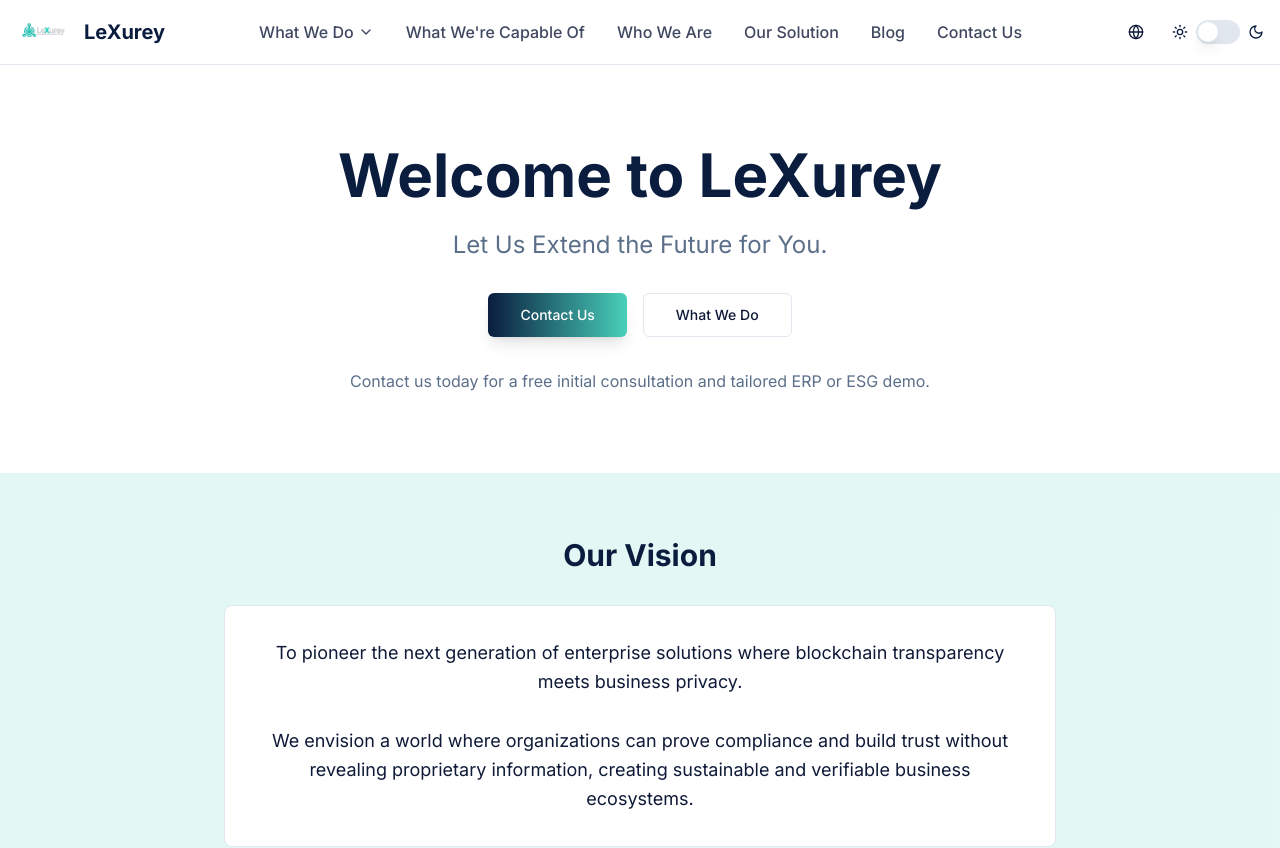
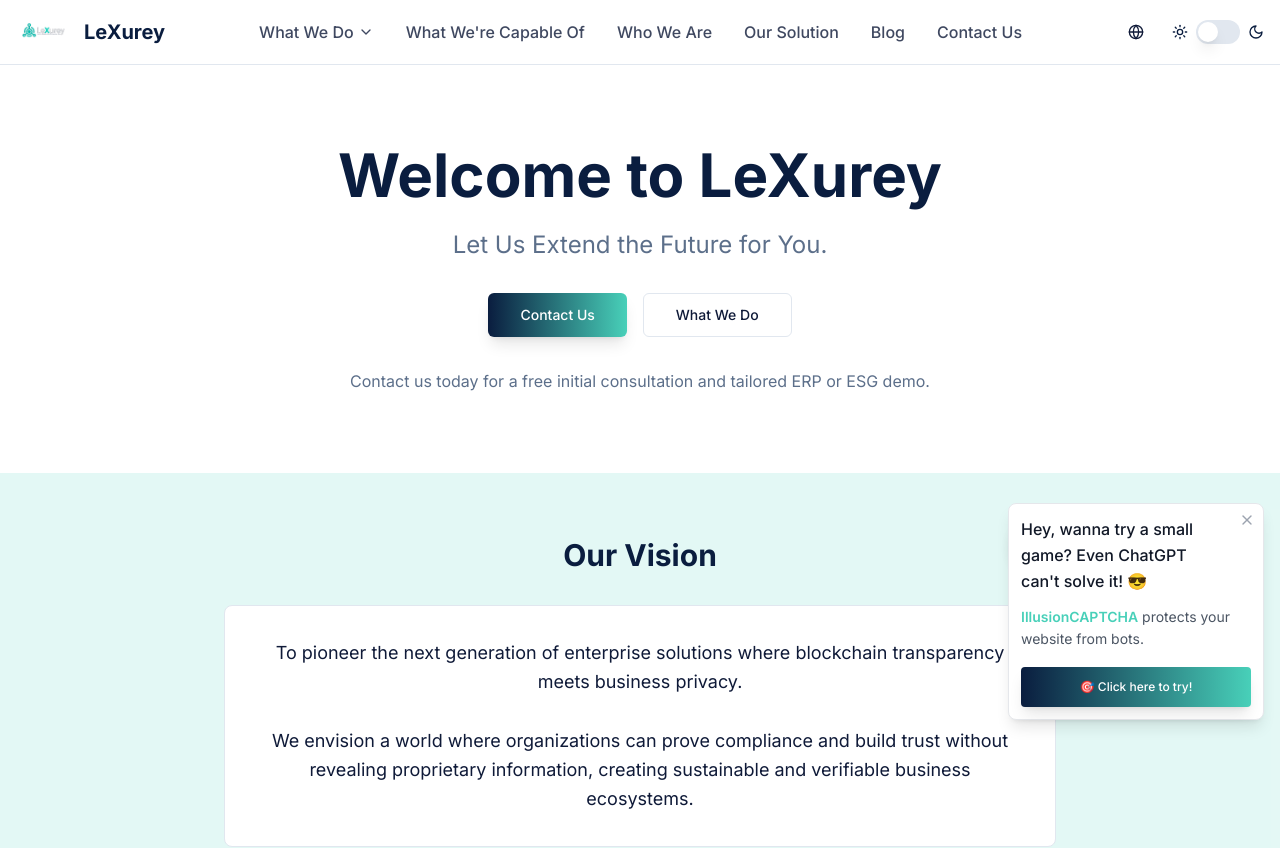
Before and after one commit to LeXurey/lexurey.github.io, a Next.js app: page / in a window 1280 px wide. Shown: the top 848 px of the page. Built offline with nearby package versions, Linux system fonts and the light colour scheme.

Commit message:
add ads on main page

```diff
--- a/src/app/page.tsx
+++ b/src/app/page.tsx
@@ -5,6 +5,7 @@
 import { useLanguage } from "@/hooks/use-language";
 import { PageWrapper } from "@/components/layout/page-wrapper";
 import { useScrollReveal } from "@/hooks/use-scroll-reveal";
+import { ChatWidget } from "@/components/ui/chat-widget";
 
 export default function HomePage() {
   const { t } = useLanguage();
@@ -225,6 +226,9 @@
           </div>
         </section>
       </div>
+
+      {/* Chat Widget */}
+      <ChatWidget />
     </PageWrapper>
   );
 }
--- /dev/null
+++ b/src/components/ui/chat-widget.tsx
@@ -0,0 +1,215 @@
+"use client";
+
+import { useState, useEffect } from "react";
+import { MessageCircle, X, Send, Bot } from "lucide-react";
+import { Button } from "./button";
+import Link from "next/link";
+
+interface Message {
+  id: string;
+  text: string;
+  isUser: boolean;
+  timestamp: Date;
+}
+
+export function ChatWidget() {
+  const [isOpen, setIsOpen] = useState(false);
+  const [isMinimized, setIsMinimized] = useState(false);
+  const [showTooltip, setShowTooltip] = useState(false);
+  const [messages, setMessages] = useState<Message[]>([
+    {
+      id: "1",
+      text: "How can I help you? I'm here for assistance 😎",
+      isUser: false,
+      timestamp: new Date(),
+    },
+  ]);
+  const [inputValue, setInputValue] = useState("");
+
+  // Auto-popup effect on page load
+  useEffect(() => {
+    const showTimer = setTimeout(() => {
+      setIsOpen(true);
+      setIsMinimized(false);
+    }, 1000); // Pop up after 1 second
+
+    const hideTimer = setTimeout(() => {
+      setIsOpen(false);
+      setIsMinimized(true);
+    }, 3000); // Hide after 3 seconds (3 seconds of display)
+
+    const tooltipTimer = setTimeout(() => {
+      setShowTooltip(true);
+    }, 3500); // Show tooltip after 3.5 seconds
+
+    const hideTooltipTimer = setTimeout(() => {
+      setShowTooltip(false);
+    }, 10500); // Hide tooltip after 10.5 seconds (6 seconds display)
+
+    return () => {
+      clearTimeout(showTimer);
+      clearTimeout(hideTimer);
+      clearTimeout(tooltipTimer);
+      clearTimeout(hideTooltipTimer);
+    };
+  }, []);
+
+  // Always show the chat icon when not open
+  const shouldShowIcon = !isOpen || isMinimized;
+
+  const handleSendMessage = () => {
+    if (!inputValue.trim()) return;
+
+    const userMessage: Message = {
+      id: Date.now().toString(),
+      text: inputValue,
+      isUser: true,
+      timestamp: new Date(),
+    };
+
+    setMessages(prev => [...prev, userMessage]);
+    setInputValue("");
+
+    // Simulate AI response
+    setTimeout(() => {
+      const aiMessage: Message = {
+        id: (Date.now() + 1).toString(),
+        text: "Thanks for your message! Our team will get back to you soon. You can also contact us directly at admin@lexurey.com",
+        isUser: false,
+        timestamp: new Date(),
+      };
+      setMessages(prev => [...prev, aiMessage]);
+    }, 1000);
+  };
+
+  const handleKeyPress = (e: React.KeyboardEvent) => {
+    if (e.key === "Enter" && !e.shiftKey) {
+      e.preventDefault();
+      handleSendMessage();
+    }
+  };
+
+  return (
+    <div className="fixed bottom-4 right-4 z-50">
+      {/* Chat Dialog */}
+      {isOpen && (
+        <div
+          className={`bg-white dark:bg-gray-800 rounded-lg shadow-2xl border border-gray-200 dark:border-gray-700 w-80 h-96 flex flex-col transition-all duration-300 ${
+            isOpen
+              ? "opacity-100 scale-100 translate-y-0"
+              : "opacity-0 scale-95 translate-y-4 pointer-events-none"
+          }`}
+        >
+          {/* Header */}
+          <div className="flex items-center justify-between p-4 border-b border-gray-200 dark:border-gray-700 bg-brand-teal text-white rounded-t-lg">
+            <div className="flex items-center space-x-2">
+              <Bot className="w-5 h-5" />
+              <span className="font-semibold">LeXurey Assistant</span>
+            </div>
+            <div className="flex items-center space-x-2">
+              <Button
+                variant="ghost"
+                size="sm"
+                onClick={() => {
+                  setIsOpen(false);
+                  setIsMinimized(true);
+                }}
+                className="text-white hover:bg-white/20 p-1"
+              >
+                <X className="w-4 h-4" />
+              </Button>
+            </div>
+          </div>
+
+          {/* Messages */}
+          <div className="flex-1 p-4 overflow-y-auto space-y-3">
+            {messages.map((message) => (
+              <div
+                key={message.id}
+                className={`flex ${message.isUser ? "justify-end" : "justify-start"}`}
+              >
+                <div
+                  className={`max-w-[80%] p-3 rounded-lg ${
+                    message.isUser
+                      ? "bg-brand-teal text-white rounded-br-none"
+                      : "bg-gray-100 dark:bg-gray-700 text-gray-900 dark:text-gray-100 rounded-bl-none"
+                  }`}
+                >
+                  <p className="text-sm">{message.text}</p>
+                  <p className="text-xs opacity-70 mt-1">
+                    {message.timestamp.toLocaleTimeString([], {
+                      hour: "2-digit",
+                      minute: "2-digit",
+                    })}
+                  </p>
+                </div>
+              </div>
+            ))}
+          </div>
+
+          {/* Input */}
+          <div className="p-4 border-t border-gray-200 dark:border-gray-700">
+            <div className="flex space-x-2">
+              <input
+                type="text"
+                value={inputValue}
+                onChange={(e) => setInputValue(e.target.value)}
+                onKeyPress={handleKeyPress}
+                placeholder="Type your message..."
+                className="flex-1 px-3 py-2 border border-gray-300 dark:border-gray-600 rounded-lg focus:outline-none focus:ring-2 focus:ring-brand-teal focus:border-transparent bg-white dark:bg-gray-700 text-gray-900 dark:text-gray-100"
+              />
+              <Button
+                onClick={handleSendMessage}
+                disabled={!inputValue.trim()}
+                className="px-3 py-2 bg-brand-teal hover:bg-brand-teal/90 text-white rounded-lg disabled:opacity-50 disabled:cursor-not-allowed"
+              >
+                <Send className="w-4 h-4" />
+              </Button>
+            </div>
+          </div>
+        </div>
+      )}
+
+      {/* Chat Icon - Always visible when dialog is not open */}
+      {shouldShowIcon && (
+        <div className="absolute bottom-0 right-0">
+          <Button
+            onClick={() => {
+              setIsOpen(true);
+              setIsMinimized(false);
+              setShowTooltip(false); // Hide tooltip when opening chat
+            }}
+            className="w-14 h-14 rounded-full bg-brand-teal hover:bg-brand-teal/90 text-white shadow-lg hover:shadow-xl transition-all duration-300"
+          >
+            <MessageCircle className="w-6 h-6" />
+          </Button>
+
+          {/* Tooltip */}
+          {showTooltip && (
+            <div className="absolute bottom-16 right-0 w-64 p-3 bg-white dark:bg-gray-800 rounded-lg shadow-lg border border-gray-200 dark:border-gray-700 text-sm animate-in slide-in-from-bottom-2 duration-300 relative">
+              {/* Close button */}
+              <button
+                onClick={() => setShowTooltip(false)}
+                className="absolute top-2 right-2 text-gray-400 hover:text-gray-600 dark:hover:text-gray-300 transition-colors"
+              >
+                <X className="w-4 h-4" />
+              </button>
+
+              <p className="text-gray-900 dark:text-gray-100 mb-3 pr-6 text-base font-medium leading-relaxed">
+                Hey, wanna try a small game? Even ChatGPT can't solve it! 😎
+              </p>
+              <p className="text-gray-600 dark:text-gray-400 mb-4 text-sm leading-relaxed">
+                 <span className="text-brand-teal font-semibold">IllusionCAPTCHA</span> protects your website from bots.
+              </p>
+              <Link href="/security">
+                <Button className="w-full bg-brand-teal hover:bg-brand-teal/90 text-white text-xs py-1 px-3 rounded transition-all duration-200 hover:scale-105 transform">
+                  🎯 Click here to try!
+                </Button>
+              </Link>
+            </div>
+          )}
+        </div>
+            )}
+    </div>
+  );
+}
```
